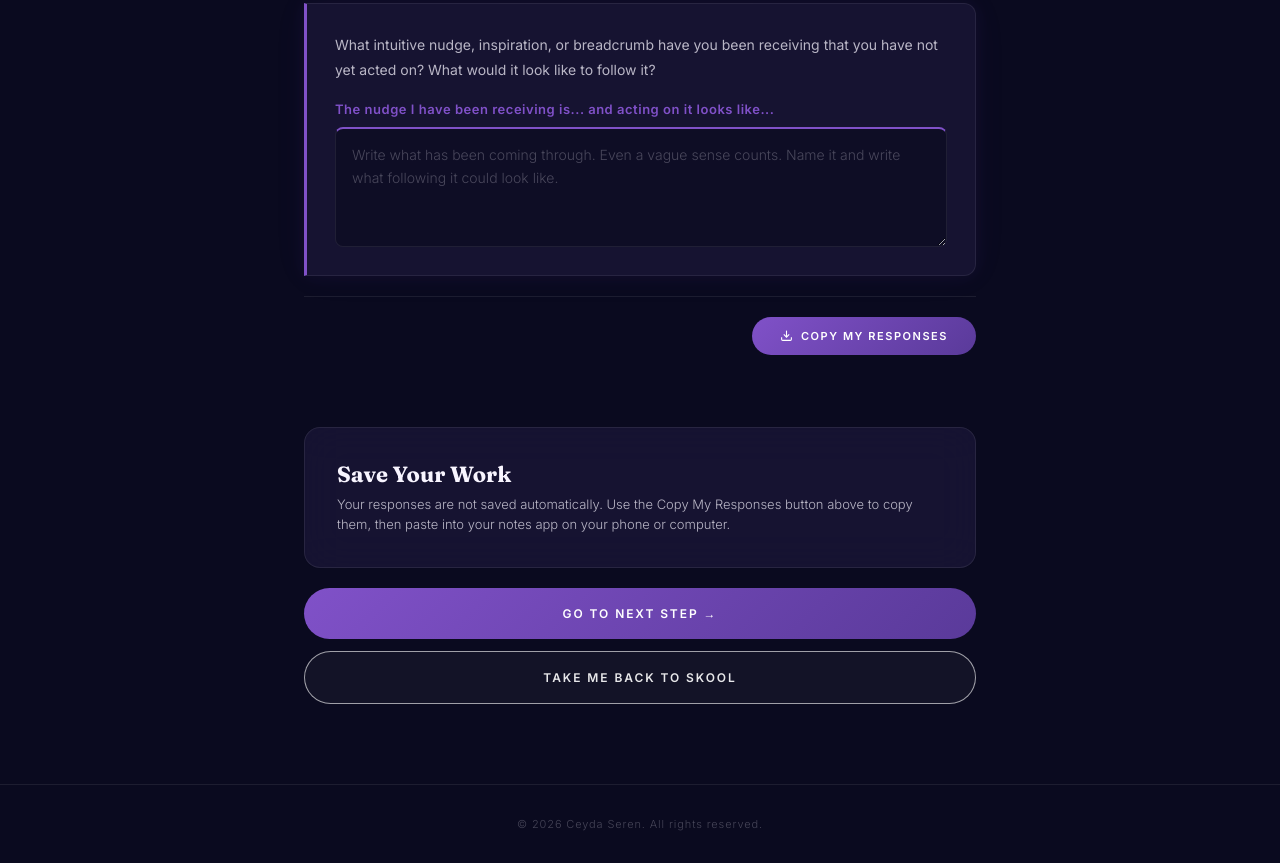
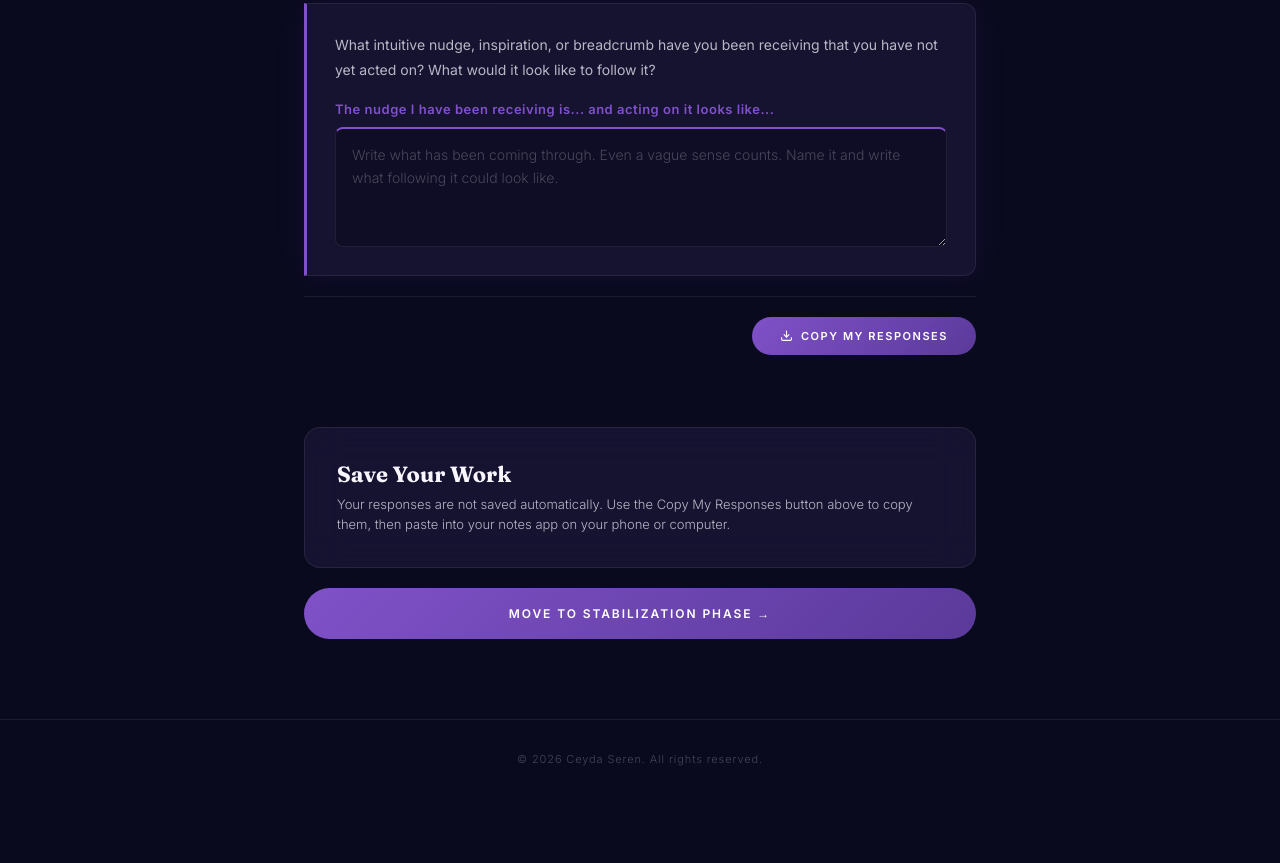
Before and after one commit to ceydaseren/tjstep10, a plain HTML site: page index.html in a window 1280 px wide. Shown: the part 2588-3451 px from the top of the page. After the commit the page ends 3386 px from the top, so only its background shows below. Drawn offline with Linux system fonts and the light colour scheme.

Commit message:
Add files via upload

```diff
--- a/index.html
+++ b/index.html
@@ -462,8 +462,7 @@
 
     <!-- FOOTER STACK -->
     <div class="footer-stack">
-      <a href="https://ceydaseren.github.io/tjstep11/" class="btn-next-step">Go to Next Step →</a>
-      <a href="https://www.skool.com/timeline-jumpers-9976/classroom" target="_blank" class="btn-skool">Take Me Back to Skool</a>
+      <a href="https://www.skool.com/timeline-jumpers-9976/classroom/c6208d08?md=d20db54861ff496bad2a00c04fbb1365" class="btn-next-step">Move to Stabilization Phase →</a>
     </div>
 
   </div><!-- /main-content -->
```
